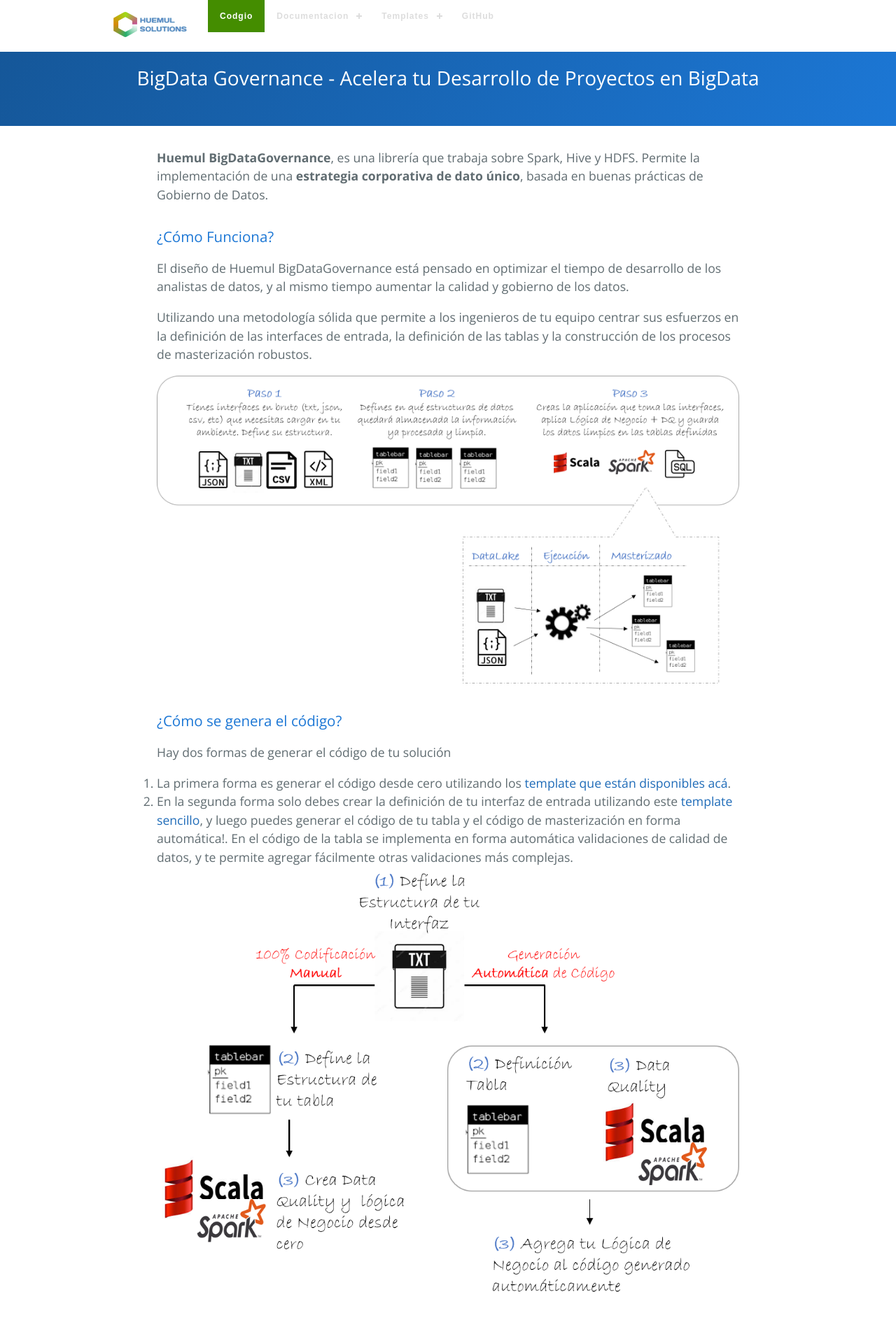
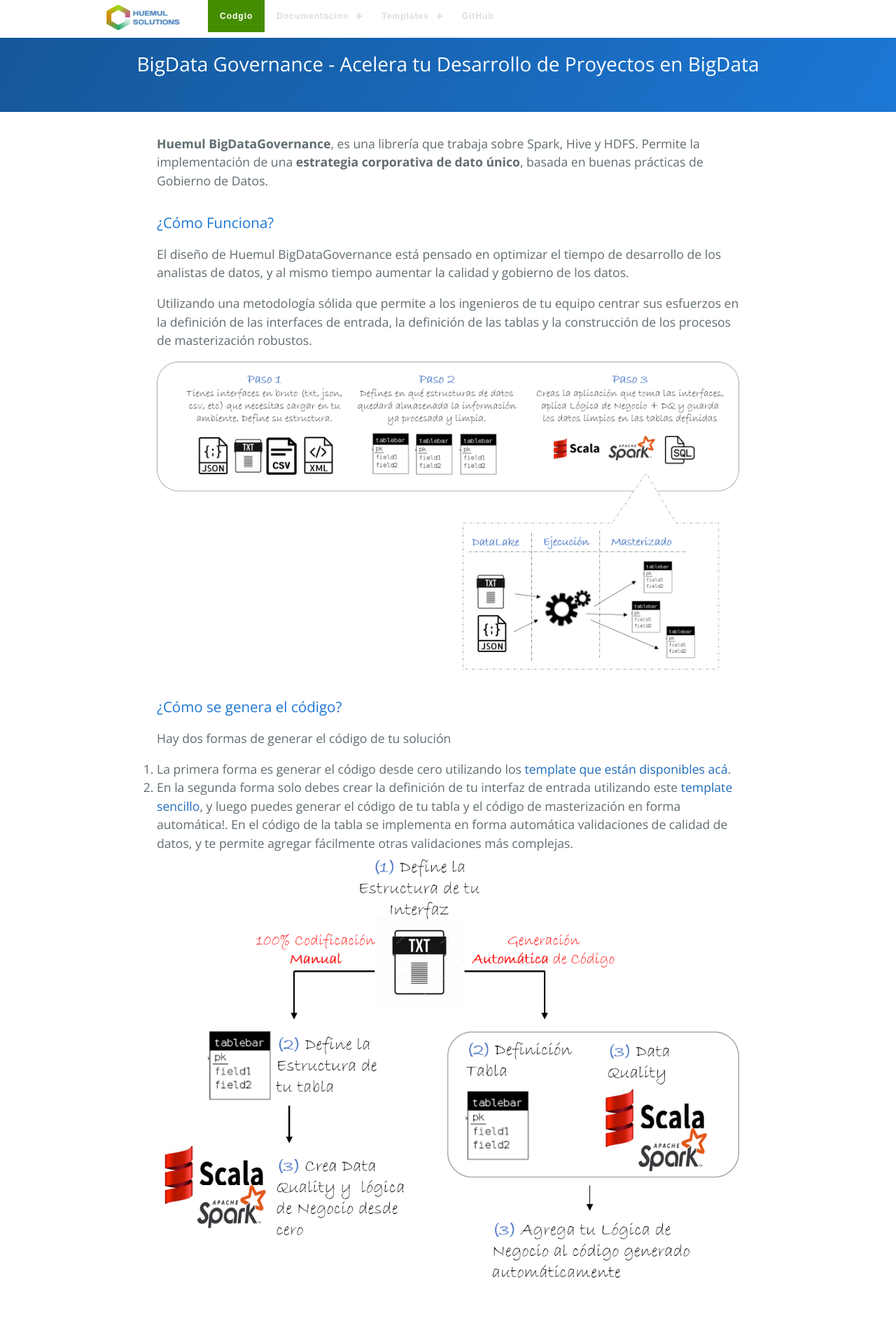
Before and after one commit to Blashhm/blashhm.github.io, a Jekyll site: the page built from index.md, in a window 1280 px wide. Shown: the top 1894 px of the page at 70% size. Built offline with Jekyll 4.4.1, drawn with Linux system fonts in a browser that asks for light colours.

Commit message:
Update responsive.scss

```diff
--- a/_sass/responsive.scss
+++ b/_sass/responsive.scss
@@ -1,7 +1,7 @@
 *{margin:0;padding:0;text-decoration:none}
 /*body{background:#555;}*/
 header{position:relative;width:100%;background:#fff;}
-.logo{position:relative;z-index:123;padding:10px;font:18px verdana;color:#6DDB07;float:left;width:15%}
+.logo{position:relative;z-index:123;padding:0px;font:18px verdana;color:#6DDB07;float:left;width:15%}
 .logo a{color:#6DDB07;}
 nav{position:relative;width:980px;margin:0 auto;}
 #cssmenu,#cssmenu ul,#cssmenu ul li,#cssmenu ul li a,#cssmenu #head-mobile{border:0;list-style:none;line-height:1;display:block;position:relative;-webkit-box-sizing:border-box;-moz-box-sizing:border-box;box-sizing:border-box}
```
